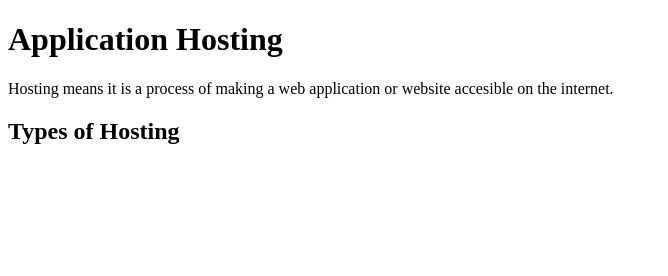
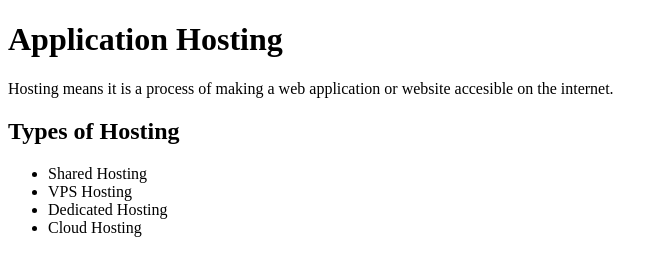
Before and after one commit to samrudhishirsath19/github-hosting, a plain HTML site: page index.html in a window 1280 px wide. Shown: the whole page, without its empty margins (0-668 px from the left). Drawn offline with Linux system fonts and the light colour scheme.

Commit message:
types added

```diff
--- a/index.html
+++ b/index.html
@@ -10,5 +10,11 @@
     </p>
 
     <h2>Types of Hosting</h2>
+    <ul>
+        <li>Shared Hosting</li>
+        <li>VPS Hosting</li>
+        <li>Dedicated Hosting</li>
+        <li>Cloud Hosting</li>
+    </ul>
 </body>
 </html>
```
